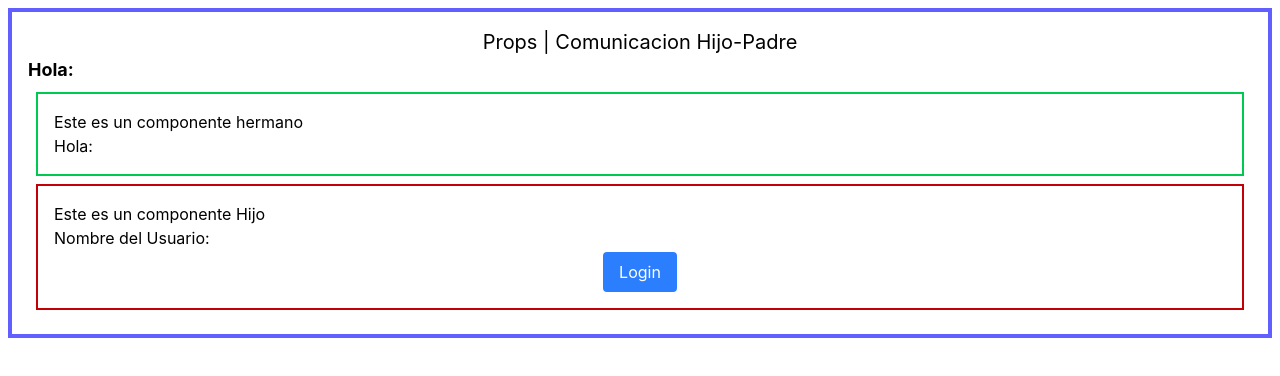
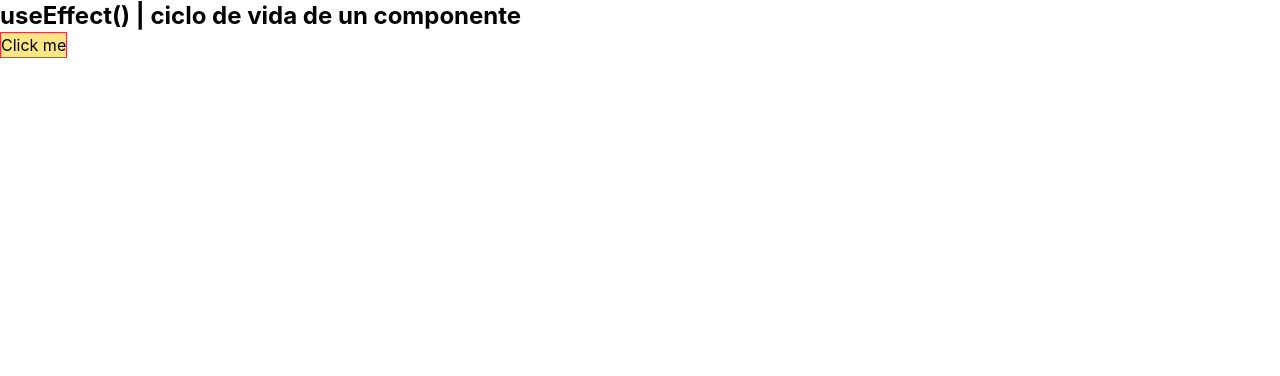
Before and after one commit to Jhonatanisai8/react-curso, a React (Vite) app in the folder my-proyect/: page / in a window 1280 px wide. Shown: the top 376 px of the page. Built offline with nearby package versions, Linux system fonts and the light colour scheme.

Commit message:
feat: componentes para el ejemplo de ussefctr

```diff
--- a/my-proyect/src/App.jsx
+++ b/my-proyect/src/App.jsx
@@ -7,6 +7,7 @@ import RenderizadoObjetos from "./components/RenderizadoObjetos";
 // import Padre from "./components/props_sesion/Padre";
 import ClaseNameSesion from "./components/ClaseNameSesion";
 import Padre from "./components/props_sesion01/Padre";
+import Example from "./components/usseffct/Example";
 
 function App() {
   // const [numero, setNumero] = useState(0);
@@ -52,7 +53,8 @@ function App() {
     // <RenderizadoObjetos></RenderizadoObjetos>
     // <Padre></Padre>
     // <ClaseNameSesion></ClaseNameSesion>
-    <Padre></Padre>
+    // <Padre></Padre>
+    <Example></Example>
   );
 }
 
--- /dev/null
+++ b/my-proyect/src/components/usseffct/Example.jsx
@@ -0,0 +1,22 @@
+import React, { useState } from "react";
+import Hijo from "./Hijo";
+
+const Example = () => {
+  const [mostrarHijo, setMostrarHijo] = useState(false);
+  return (
+    <div>
+      <h1 className="text-2xl font-bold">
+        useEffect() | ciclo de vida de un componente
+      </h1>
+      <button
+        className="border border-red-500 border-solid bg-amber-200"
+        onClick={() => setMostrarHijo(!mostrarHijo)}
+      >
+        Click me
+      </button>
+      {mostrarHijo && <Hijo></Hijo>}
+    </div>
+  );
+};
+
+export default Example;
--- /dev/null
+++ b/my-proyect/src/components/usseffct/Hijo.jsx
@@ -0,0 +1,7 @@
+import React from "react";
+
+const Hijo = () => {
+  return <div className="border-b-amber-700">Este es un componente hijo</div>;
+};
+
+export default Hijo;
```
